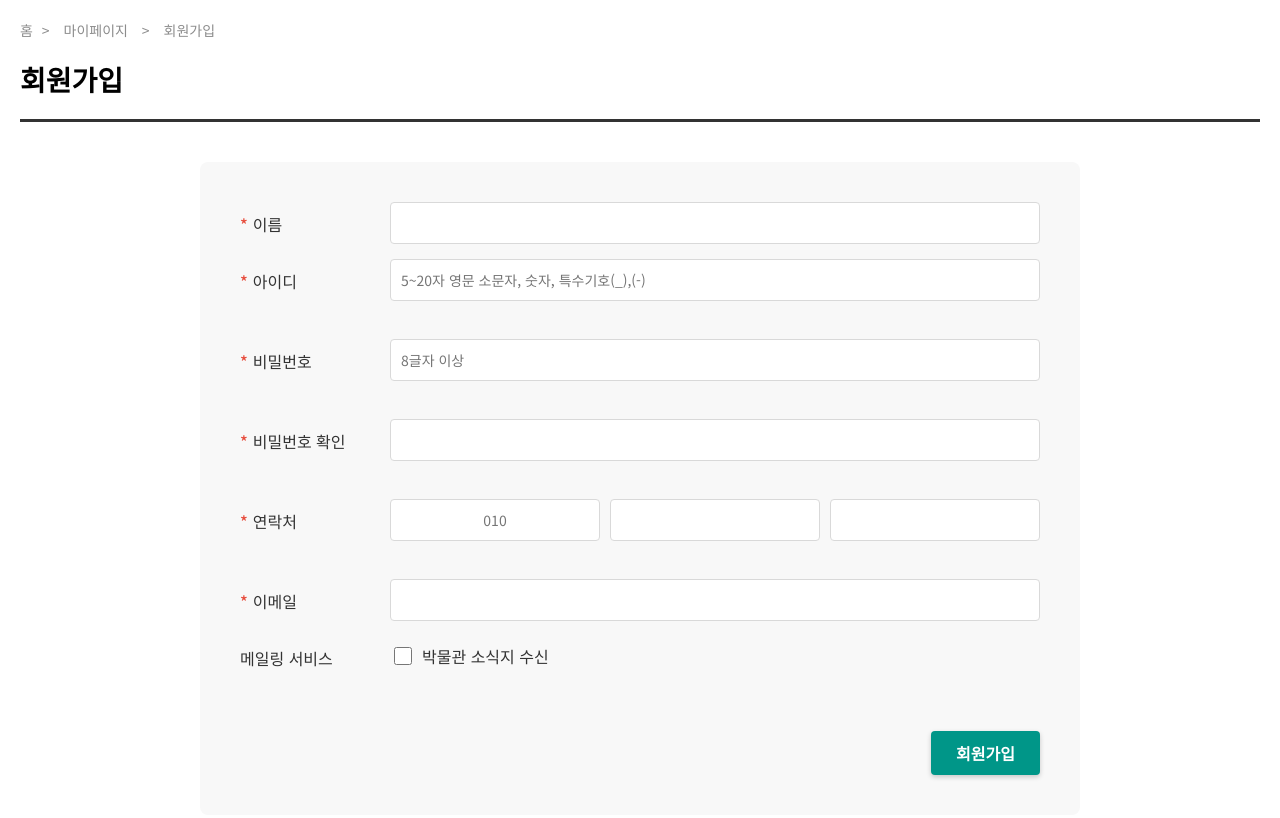
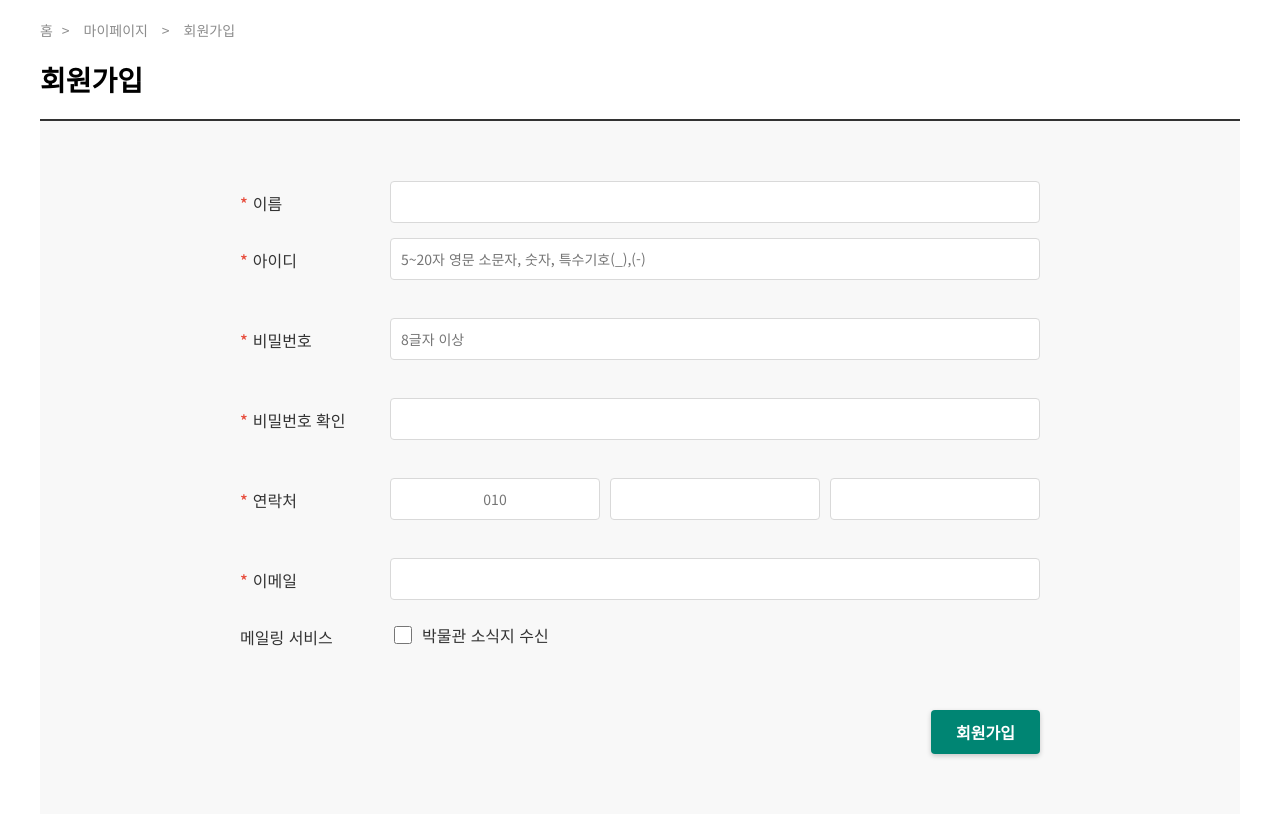
Before and after one commit to hj090/O_Museum, a plain HTML site: page signup.html in a window 1280 px wide. Drawn offline with Linux system fonts and the light colour scheme.

Commit message:
signup.html

```diff
--- a/signup.html
+++ b/signup.html
@@ -6,7 +6,6 @@
     <title>회원가입</title>
     <link href="https://fonts.googleapis.com/css2?family=Noto+Sans+KR:wght@400;500;700&display=swap" rel="stylesheet">
     <style>
-        /* 기존 스타일 유지 */
         :root {
             --font-gov: "대한민국 정부 상징 서체", "Malgun Gothic", "Apple SD Gothic Neo", sans-serif;
             --font-noto: "Noto Sans KR", sans-serif;
@@ -19,10 +18,15 @@
 
         body {
             font-family: var(--font-noto);
-            max-width: 1600px;
-            margin: 0 auto;
+            margin: 0;
             padding: 20px;
             box-sizing: border-box;
+        }
+
+        .content-align {
+            max-width: 1200px;
+            margin: 0 auto;
+            width: 100%;
         }
 
         h1 {
@@ -30,19 +34,27 @@
             font-size: 28px;
             font-weight: 700;
             margin-bottom: 20px;
+            max-width: 1200px;
+            margin-left: auto;
+            margin-right: auto;
         }
+
         hr {
             border: 0;
-            height: 3px;
+            height: 2px;
             background-color: #333;
             width: 100%;
-            margin: 20px 0 40px 0;
+            max-width: 1200px;
+            margin: 20px auto 0 auto;
         }
 
         .breadcrumb {
             font-size: 14px;
             color: var(--color-dark-gray);
             margin-bottom: 10px;
+            max-width: 1200px;
+            margin-left: auto;
+            margin-right: auto;
         }
 
         .breadcrumb a {
@@ -56,10 +68,12 @@
 
         .main-container {
             background-color: var(--color-light-gray);
-            padding: 40px;
-            border-radius: 8px;
-            max-width: 800px;
+            padding: 60px 40px;
+            border-radius: 0;
+            width: 100%;
+            max-width: 1200px;
             margin: 0 auto;
+            box-sizing: border-box;
         }
 
         .signup-form {
@@ -67,6 +81,8 @@
             grid-template-columns: 120px 1fr;
             gap: 15px 30px;
             align-items: start;
+            max-width: 800px;
+            margin: 0 auto;
         }
 
         .signup-form label {
@@ -86,7 +102,7 @@
         .signup-form input[type="password"],
         .signup-form input[type="email"],
         .signup-form input[type="number"],
-        .signup-form input[type="tel"] { /* type="tel" 스타일 추가 */
+        .signup-form input[type="tel"] {
             width: 100%;
             padding: 10px;
             border: 1px solid var(--color-gray);
@@ -112,7 +128,7 @@
 
         .contact-inputs input {
             flex: 1;
-            text-align: center; /* 전화번호는 가운데 정렬이 이쁨 */
+            text-align: center;
         }
 
         .mailing-service {
@@ -149,7 +165,7 @@
             border: none;
             cursor: pointer;
             border-radius: 4px;
-            background-color: #009688;
+            background-color: #008573;
             display: block;
             margin-left: auto;
             margin-top: 20px;
@@ -167,7 +183,6 @@
             accent-color: var(--color-green);
         }
 
-        /* Chrome, Safari, Edge, Opera 등에서 number input 화살표 제거 */
         input::-webkit-outer-spin-button,
         input::-webkit-inner-spin-button {
             -webkit-appearance: none;
@@ -184,8 +199,11 @@
             <span> > </span>
             <span class="current">회원가입</span>
         </nav>
+
         <h1>회원가입</h1>
+
         <hr>
+
         <div class="main-container">
             <form class="signup-form" id="signupForm">
                 <label for="name"><span class="required">*</span>이름</label>
@@ -239,7 +257,7 @@
         </div>
     </main>
 
-<script>
+    <script>
         const idInput = document.getElementById('id');
         const pwInput = document.getElementById('password');
         const pwConfirmInput = document.getElementById('password-confirm');
@@ -253,29 +271,21 @@
         const pwMsg = document.getElementById('pwMsg');
         const pwConfirmMsg = document.getElementById('pwConfirmMsg');
 
-        // 정규식
         const allowedCharRegex = /^[a-z0-9\-_]+$/;
         const startEndAlphanumericRegex = /^[a-z0-9].*[a-z0-9]$/;
 
-        // [중요 1] 전역 변수에 유저 목록을 담아둡니다.
         let userDB = [];
 
-        // [중요 2] 페이지 열리자마자 데이터 불러오기 (AJAX/Fetch + Web Storage)
         async function loadUserDB() {
-            // 1. 로컬 스토리지 확인
             const localData = localStorage.getItem('userDB');
 
             if (localData) {
                 userDB = JSON.parse(localData);
-                console.log("로컬 스토리지 데이터 로드 완료:", userDB);
             } else {
-                // 2. 없으면 JSON 파일에서 가져오기 (초기화)
                 try {
                     const response = await fetch('./data.json');
                     userDB = await response.json();
-                    // 가져온 김에 저장해두기
                     localStorage.setItem('userDB', JSON.stringify(userDB));
-                    console.log("JSON 파일 데이터 로드 완료:", userDB);
                 } catch (error) {
                     console.error("데이터 로드 실패:", error);
                     userDB = [];
@@ -283,15 +293,12 @@
             }
         }
 
-        // 함수 실행!
         loadUserDB();
 
-        // 숫자만 입력받기
         function onlyNumbers(e) {
             e.target.value = e.target.value.replace(/[^0-9]/g, '');
         }
 
-        // 1. 아이디 검사 함수 (중복 체크 추가됨!)
         function validateId() {
             const value = idInput.value;
 
@@ -300,44 +307,37 @@
                 return false;
             }
 
-            // A. 길이 체크
             if (value.length < 5 || value.length > 20) {
                 idMsg.textContent = "5~20자여야 합니다.";
                 idMsg.className = "validation-msg msg-error";
                 return false;
             }
 
-            // B. 문자 체크
             if (!allowedCharRegex.test(value)) {
                 idMsg.textContent = "영문 소문자, 숫자, 특수기호(_, -)만 가능합니다.";
                 idMsg.className = "validation-msg msg-error";
                 return false;
             }
 
-            // C. 시작/끝 체크
             if (!startEndAlphanumericRegex.test(value) && value.length >= 2) {
                 idMsg.textContent = "시작과 끝은 특수기호를 쓸 수 없습니다.";
                 idMsg.className = "validation-msg msg-error";
                 return false;
             }
 
-            // [추가된 부분] D. 중복 아이디 체크
-            // userDB 배열 안에 지금 입력한 value와 똑같은 id가 있는지 확인
             const isDuplicate = userDB.some(user => user.id === value);
 
             if (isDuplicate) {
-                idMsg.textContent = "이미 사용 중인 아이디입니다."; // 안내 메세지
-                idMsg.className = "validation-msg msg-error";    // 빨간색 스타일
-                return false; // 유효하지 않음 처리
+                idMsg.textContent = "이미 사용 중인 아이디입니다.";
+                idMsg.className = "validation-msg msg-error";
+                return false;
             }
 
-            // 통과
             idMsg.textContent = "사용 가능한 아이디입니다.";
             idMsg.className = "validation-msg msg-success";
             return true;
         }
 
-        // 2. 비밀번호 검사
         function validatePw() {
             const value = pwInput.value;
             if (pwConfirmInput.value.length > 0) validatePwConfirm();
@@ -352,7 +352,6 @@
             return true;
         }
 
-        // 3. 비밀번호 확인
         function validatePwConfirm() {
             const pwValue = pwInput.value;
             const confirmValue = pwConfirmInput.value;
@@ -368,7 +367,6 @@
             }
         }
 
-        // 4. 연락처 검사
         function validatePhone() {
             const t1 = tel1.value;
             const t2 = tel2.value;
@@ -399,7 +397,6 @@
             return true;
         }
 
-        // 이벤트 리스너 등록
         idInput.addEventListener('input', validateId);
         pwInput.addEventListener('input', validatePw);
         pwConfirmInput.addEventListener('input', validatePwConfirm);
@@ -410,18 +407,15 @@
             });
         });
 
-        // 폼 제출 (회원가입 버튼 클릭)
         document.getElementById('signupForm').addEventListener('submit', function(e) {
             e.preventDefault();
 
-            // 최종 유효성 검사 (함수들이 true/false를 반환하므로 재사용)
             const isIdValid = validateId();
             const isPwValid = validatePw();
             const isPwConfirmValid = validatePwConfirm();
             const isPhoneValid = validatePhone();
 
             if (isIdValid && isPwValid && isPwConfirmValid && isPhoneValid) {
-                // 데이터 저장 로직
                 const newUser = {
                     name: document.getElementById('name').value,
                     id: idInput.value,
@@ -430,7 +424,6 @@
                     email: document.getElementById('email').value
                 };
 
-                // userDB 배열에 추가하고 저장
                 userDB.push(newUser);
                 localStorage.setItem('userDB', JSON.stringify(userDB));
 
```
